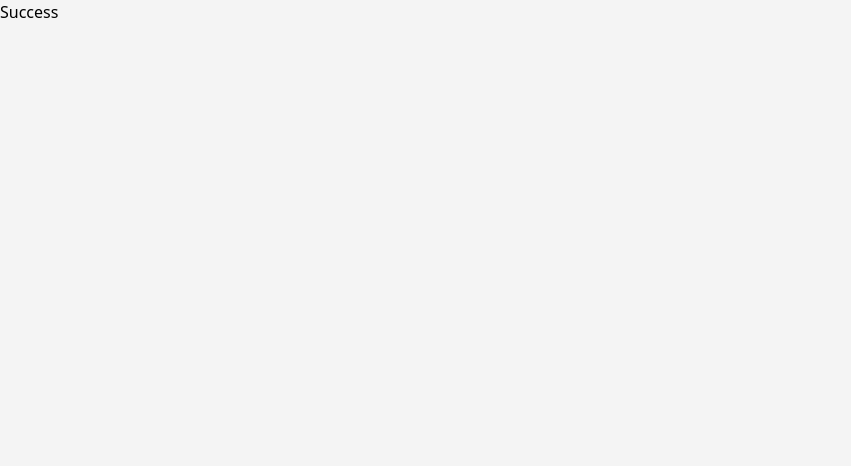
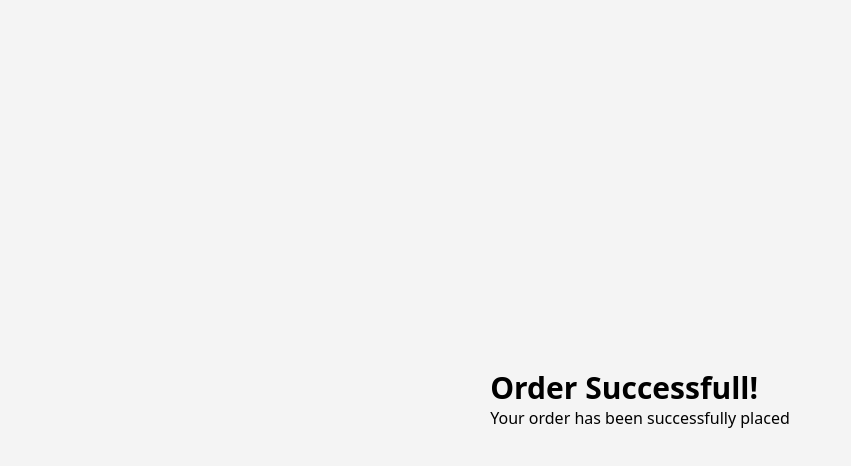
Before and after one commit to JaishreeNishad/flavoro-food-sell, a React (Create React App) app: page /success in a window 1280 px wide. Shown: the top 466 px of the page, without its empty margins (0-851 px from the left). Built offline with nearby package versions, Linux system fonts and the light colour scheme.

Commit message:
Loader install

```diff
--- a/package.json
+++ b/package.json
@@ -14,6 +14,7 @@
     "react-redux": "^9.1.1",
     "react-router-dom": "^6.22.3",
     "react-scripts": "5.0.1",
+    "react-spinners": "^0.13.8",
     "web-vitals": "^2.1.4"
   },
   "scripts": {
--- a/src/components/Cart.js
+++ b/src/components/Cart.js
@@ -3,8 +3,10 @@ import { IoMdClose } from "react-icons/io";
 import ItemCard from "./ItemCard";
 import { useSelector } from "react-redux";
 import { MdShoppingCart } from "react-icons/md";
+import { useNavigate } from "react-router-dom";
 
 const Cart = () => {
+  const navigate = useNavigate();
   const [activeCart, setActiveCart] = useState(false);
   const cartItems = useSelector((state) => state.cart.cart);
 
@@ -53,7 +55,10 @@ const Cart = () => {
             Total Amount :{totalPrice}
           </h3>
           <hr className="w-[90vw] md:w-[18vw] my-2" />
-          <button className="text-white px-3 py-2 bg-green-600 font-bold mb-5 w-[90vw] md:w-[18vw] rounded-lg">
+          <button
+            onClick={() => navigate("/Success")}
+            className="text-white px-3 py-2 bg-green-600 font-bold mb-5 w-[90vw] md:w-[18vw] rounded-lg"
+          >
             Checkout
           </button>
         </div>
--- a/src/pages/Success.js
+++ b/src/pages/Success.js
@@ -1,7 +1,25 @@
-import React from "react";
+import React, { useEffect, useState } from "react";
+import { PropagateLoader } from "react-spinners";
 
 const Success = () => {
-  return <div>Success</div>;
+  const [loading, setLoding] = useState();
+  useEffect(() => {
+    setTimeout(() => {
+      setLoding(false);
+    }, 3000);
+  }, []);
+  return (
+    <div className="flex flex-col justify-center items-center h-screen">
+      {loading ? (
+        <PropagateLoader color="36d7b7" />
+      ) : (
+        <div>
+          <h2 className="text-3xl font-bold">Order Successfull!</h2>
+          <p>Your order has been successfully placed</p>
+        </div>
+      )}
+    </div>
+  );
 };
 
 export default Success;
```
Also changed, not shown: 1 other file (tests, documents, lock files or other folders).
